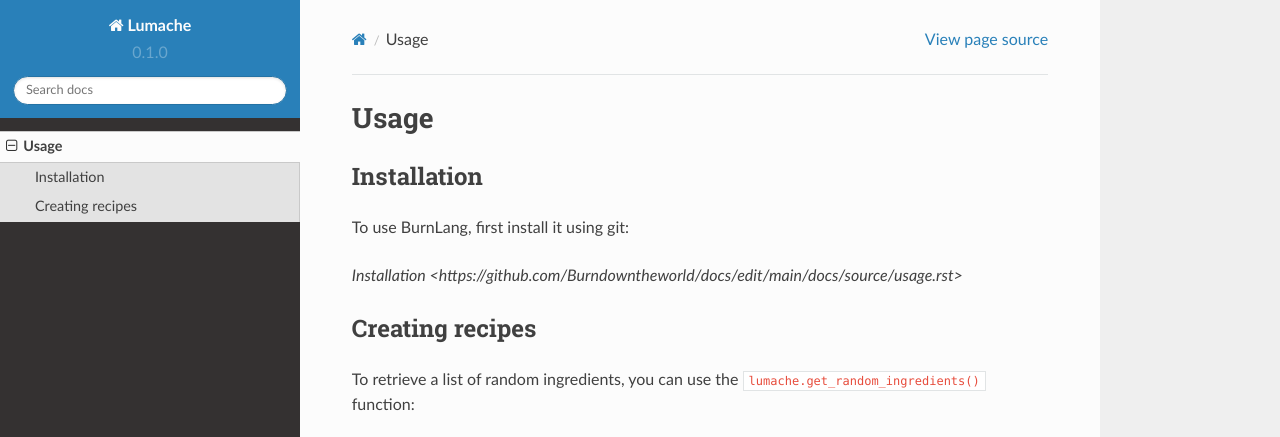
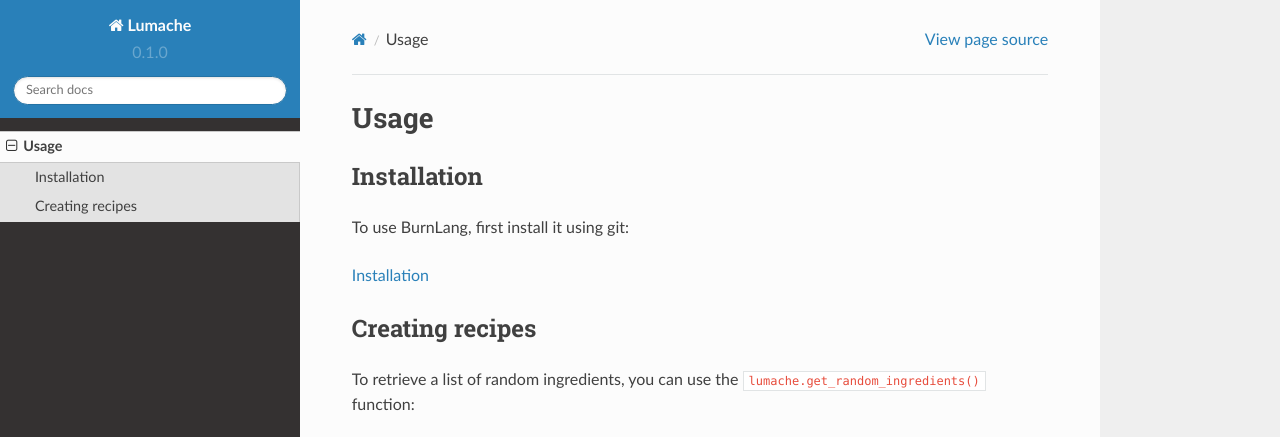
Before and after one commit to Burndowntheworld/docs, a Sphinx documentation site: the page built from docs/source/usage.rst, in a window 1280 px wide and 1076 px high, cut to the strip 0-437 px from the top of the window. Built offline with Sphinx 7.4.7 and the Read the Docs theme 2.0.0, drawn with Linux system fonts in a browser that asks for light colours.

Commit message:
Update usage.rst

```diff
--- a/docs/source/usage.rst
+++ b/docs/source/usage.rst
@@ -8,7 +8,7 @@ Installation
 
 To use BurnLang, first install it using git:
 
-`Installation <https://github.com/Burndowntheworld/docs/edit/main/docs/source/usage.rst>`
+`Installation <https://github.com/Burndowntheworld/docs/edit/main/docs/source/usage.rst>`_
 
 Creating recipes
 ----------------
```
